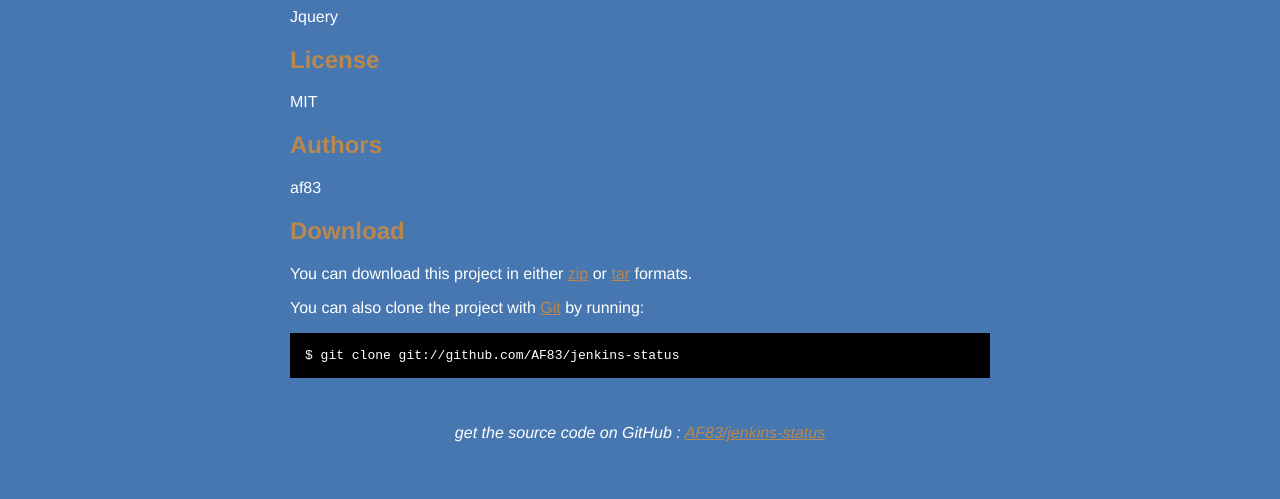
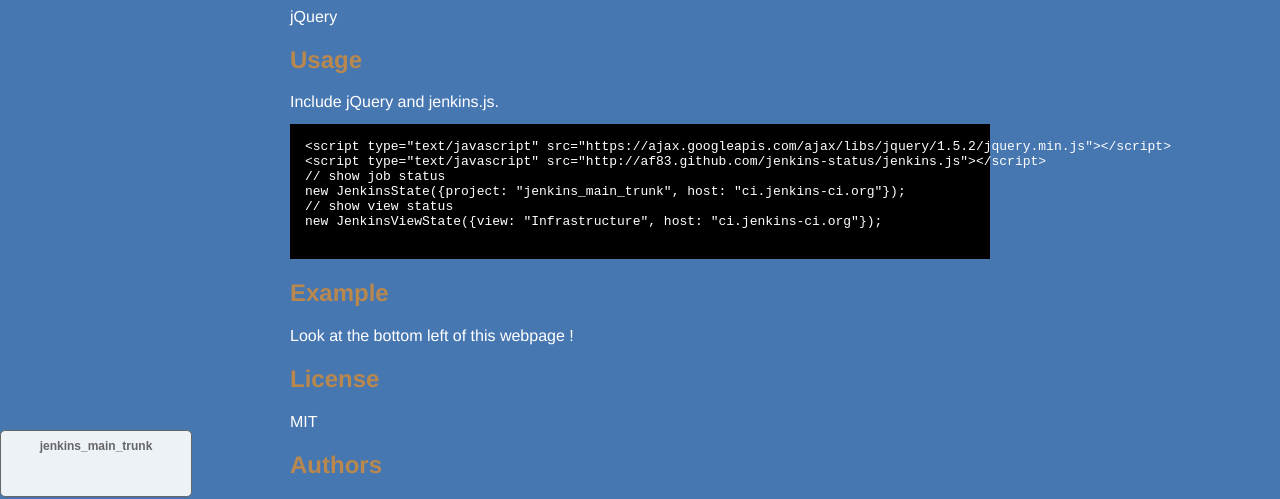
Before and after one commit to af83/jenkins-status, a plain HTML site: page index.html in a window 1280 px wide. Shown: the part 303-802 px from the top of the page. Drawn offline with nearby package versions, Linux system fonts and the light colour scheme.

Commit message:
Add usage and example.
Signed-off-by: François de Metz <fdemetz@af83.com>

```diff
--- a/index.html
+++ b/index.html
@@ -50,11 +50,32 @@
     </div>
 
     <h2>Dependencies</h2>
-<p>Jquery</p>
+<p>jQuery</p>
+
+    <h2>Usage</h2>
+
+    Include jQuery and jenkins.js.
+
+    <pre>
+&lt;script type="text/javascript" src="https://ajax.googleapis.com/ajax/libs/jquery/1.5.2/jquery.min.js"&gt;&lt;/script&gt;
+&lt;script type="text/javascript" src="http://af83.github.com/jenkins-status/jenkins.js"&gt;&lt;/script&gt;
+// show job status
+new JenkinsState({project: "jenkins_main_trunk", host: "ci.jenkins-ci.org"});
+// show view status
+new JenkinsViewState({view: "Infrastructure", host: "ci.jenkins-ci.org"});
+    </pre>
+
+
+
+    <h2>Example</h2>
+
+    <p>Look at the bottom left of this webpage !</p>
+
 <h2>License</h2>
 <p>MIT</p>
 <h2>Authors</h2>
 <p>af83</p>
+
 
 
     <h2>Download</h2>
@@ -75,5 +96,10 @@
   </div>
 
 
+  <script type="text/javascript" src="https://ajax.googleapis.com/ajax/libs/jquery/1.5.2/jquery.min.js"></script>
+  <script type="text/javascript" src="jenkins.js"></script>
+  <script type="text/javascript">
+      new JenkinsState({project: "jenkins_main_trunk", host: "ci.jenkins-ci.org"});
+  </script>
 </body>
 </html>
--- /dev/null
+++ b/jenkins.js
@@ -0,0 +1,62 @@
+(function(win, $) {
+  // keeping an index for each project.
+  var nbInstance = 0;
+
+  /**
+   * Use to watch a project state on jenkins
+   */
+  win.JenkinsState = function JenkinsState(options) {
+
+    var numInstance = nbInstance++;
+
+    // prepare our html report window.
+    var content = $('<div style="position:fixed;left:0;bottom:' + 70 * numInstance + 'px;right:0;width:180px;height:55px;background:rgba(255,255,255,0.9);padding:5px;text-align:center;border-radius:5px;border:1px solid #666;"><h1 style="margin:0;font:bold 12px/20px Arial;color:#666;">' + options.project + '</h1><a class="build" target="_blank"><img class="color" style="border:none"/><img class="weather" style="border:none"/></a></div>');
+    $('body').append(content);
+
+    var color   = content.find('.color');
+    var weather = content.find('.weather');
+    var build   = content.find('.build');
+
+    // to change current image state from data.
+    function refresh(data) {
+        color.attr('src', "http://" + options.host + "/static/8caf2d87/images/32x32/" + data.color + ".gif");
+        weather.attr('src', "http://" + options.host + "/static/8caf2d87/images/32x32/" + data.healthReport[0].iconUrl);
+        build.attr('href', "http://" + options.host + "/job/" + options.project + "/lastBuild");
+    }
+
+    // to query the api for state.
+    function query() {
+      $.ajax({
+        url: "http://" + options.host + "/job/" + options.project + "/api/json",
+        dataType: "jsonp",
+        jsonp: 'jsonp',
+        success: function(data) {
+          refresh(data)
+        }
+      });
+    }
+
+    // ask the state to jenkins.
+    query();
+  }
+
+ /**
+  * Use to watch a view state on jenkins
+  */
+  win.JenkinsViewState = function(options) {
+    $.ajax({
+      url: "http://" + options.host + "/view//" + options.view + "/api/json",
+      dataType: "jsonp",
+      jsonp: 'jsonp',
+      success: function(data) {
+        $(data.jobs).each(function(i, job) {
+          new JenkinsState({
+            project: job.name,
+            host: options.host
+          });
+        });
+      }
+    })
+  }
+
+})(window, jQuery);
```
